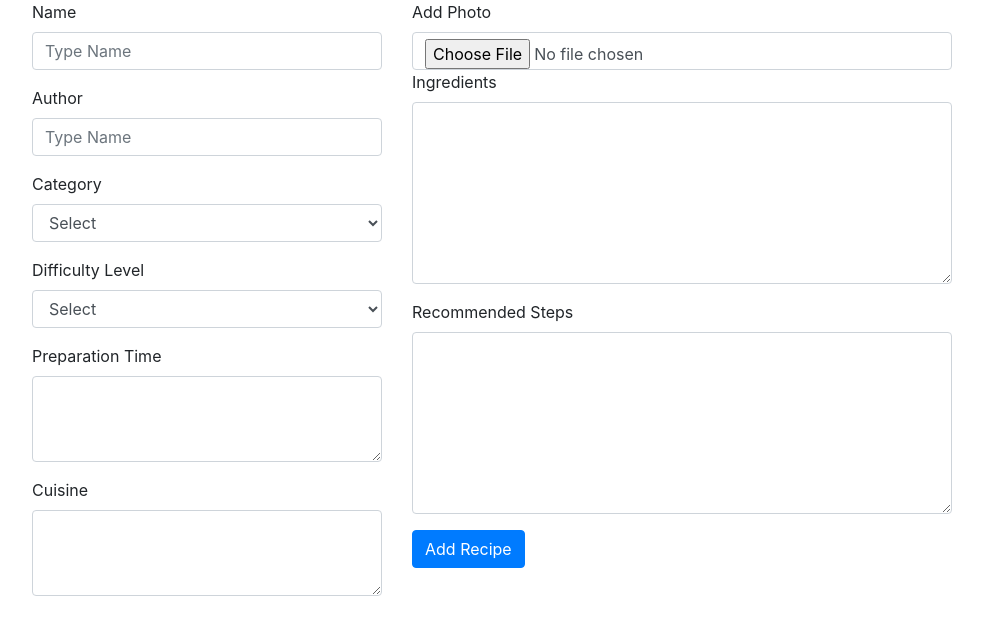
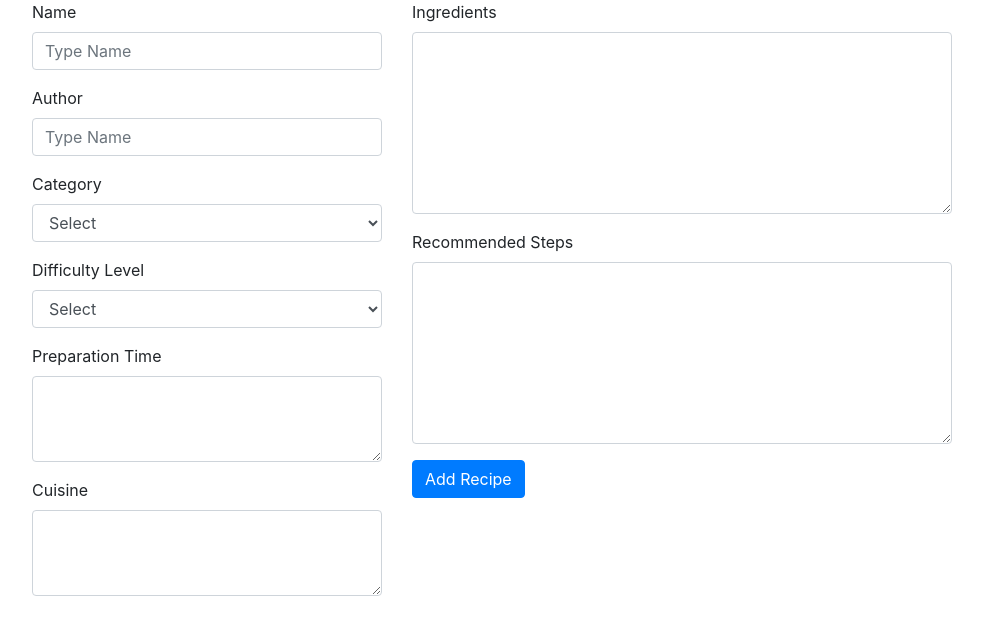
Before and after one commit to toderas/Flask-Cook-Book, a Flask app: page /addrecipe in a window 1280 px wide. Shown: the part 76-711 px from the top of the page, without its empty margins (53-1036 px from the left). Run offline with Flask 2, Linux system fonts and the light colour scheme; data that the repository does not hold is empty; some libraries are stand-ins or nearby versions.

Commit message:
tidying up and removed file upload section

```diff
--- a/templates/addrecipe.html
+++ b/templates/addrecipe.html
@@ -1,18 +1,18 @@
 {% extends 'home.html'%} {% block content %}
 <div class="container">
-  <form action="{{url_for('insert_recipe')}}" method="POST" enctype="multipart/form-data">
+  <form action="{{url_for('insert_recipe')}}" method="POST">
     <div class="row">
       <div class="col-12 col-md-4">
         <div class="form-group">
-          <label for="exampleFormControlSelect1">Name</label>
+          <label for="Name">Name</label>
           <input type="text" required class="form-control" id="dish_name" name="dish_name" placeholder="Type Name">
         </div>
         <div class="form-group">
-          <label for="exampleFormControlSelect1">Author</label>
+          <label for="Author">Author</label>
           <input type="text" class="form-control" id="dish_author" name="dish_author" placeholder="Type Name">
         </div>
         <div class="form-group">
-          <label for="exampleFormControlSelect1">Category</label>
+          <label for="Category">Category</label>
           <select class="form-control" id="categories" name="category_name">
             <option value="" selected disabled>Select</option>
             {% for course in categories %}
@@ -21,41 +21,33 @@
           </select>
         </div>
         <div class="form-group">
-          <label for="dish_required_skill">Difficulty Level</label>
+          <label for="Difficulty Level">Difficulty Level</label>
           <select class="form-control" id="dish_required_skill" name="dish_required_skill">
       <option selected disabled>Select</option>
       {% for required in skills %}
                       <option value="{{required.skill_name}}">{{required.skill_name}}</option>
                   {% endfor %}
-    </select>
-        </div>
-
-        <div class="form-group">
-          <label for="exampleFormControlTextarea1">Preparation Time</label>
-          <textarea class="form-control" name="dish_prep_time" id="exampleFormControlTextarea1" rows="3"></textarea>
+  </select>
         </div>
         <div class="form-group">
-          <label for="exampleFormControlTextarea1">Cuisine</label>
-          <textarea name="dish_origin_cuisine" class="form-control" id="exampleFormControlTextarea1" rows="3"></textarea>
+          <label for="Preparation time">Preparation Time</label>
+          <textarea class="form-control" name="dish_prep_time" id="dish_prep_time" rows="3"></textarea>
         </div>
-
+        <div class="form-group">
+          <label for="Cuisine">Cuisine</label>
+          <textarea name="dish_origin_cuisine" class="form-control" id="dish_origin_cuisine" rows="3"></textarea>
+        </div>
       </div>
       <div class="col-md-6">
-
-        <!--Picture Upload -->
-       <label for="exampleFormControlTextarea1">Add Photo</label>
-
-          <input class="form-control" type="file" name="dish_photo" id="upload_file">
-
         <div class="form-group">
-          <label for="exampleFormControlTextarea1">Ingredients</label>
-          <textarea class="form-control" name="dish_ingredients" id="exampleFormControlTextarea1" rows="7"></textarea>
+          <label for="Ingredients">Ingredients</label>
+          <textarea class="form-control" name="dish_ingredients" id="dish_ingredients" rows="7"></textarea>
         </div>
         <div class="form-group">
-          <label for="exampleFormControlTextarea1">Recommended Steps</label>
-          <textarea class="form-control" name="dish_preparation_steps" id="exampleFormControlTextarea1" rows="7"></textarea>
+          <label for="Recommended Steps">Recommended Steps</label>
+          <textarea class="form-control" name="dish_preparation_steps" id="dish_preparation_steps" rows="7"></textarea>
         </div>
-        <button class="btn btn-primary" type="submit">Add Recipe</button>
+        <button class="btn btn-primary" onclick="user_input()" type="submit">Add Recipe</button>
       </div>
     </div>
   </form>
```
